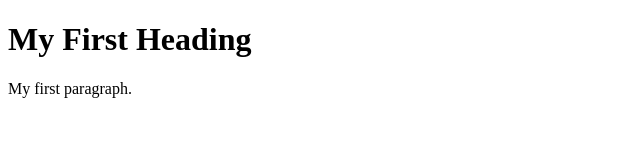
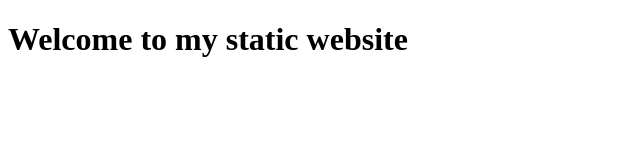
Before and after one commit to ecc09/awsDem0, a plain HTML site: page index.html in a window 1280 px wide. Shown: the whole page, without its empty margins (0-640 px from the left). Drawn offline with Linux system fonts and the light colour scheme.

Commit message:
Update index.html

```diff
--- a/index.html
+++ b/index.html
@@ -2,8 +2,8 @@
 <html>
 <body>
 
-<h1>My First Heading</h1>
-<p>My first paragraph.</p>
+<h1> Welcome to my static website </h1>
+
 
 </body>
 </html>
```
